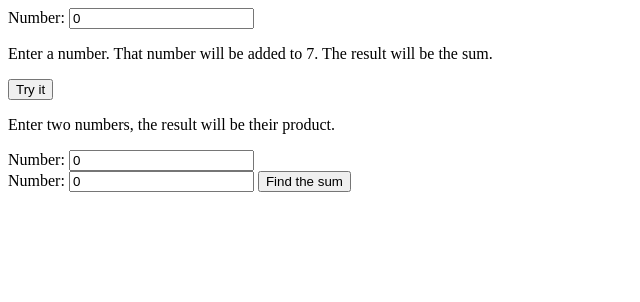
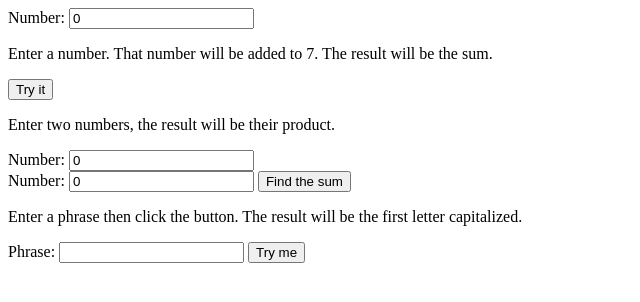
Before and after one commit to emramos21/JS-projects, a plain HTML site: page index.html in a window 1280 px wide. Shown: the whole page, without its empty margins (0-640 px from the left). Drawn offline with Linux system fonts and the light colour scheme.

Commit message:
setting up code for capitalize

```diff
--- a/index.html
+++ b/index.html
@@ -5,6 +5,7 @@
         <title>PAGE TITLE</title>
     </head>
     <body>
+        <!--this is for the addition-->
         Number: <input type="number" id="myNumber" value="0">
         <p id="demo"></p>
         <p>Enter a number. That number will be added to 7. The result will be the sum.</p>
@@ -17,7 +18,7 @@
                 document.getElementById("demo").innerHTML = c;
             }
         </script>
-
+        <!--this is for multiplication-->
         <p> Enter two numbers, the result will be their product.</p>
         Number: <input type="number" id="firstNum" value="0"> <br>
         Number: <input type="number" id="secNum" value="0">
@@ -31,5 +32,18 @@
                 document.getElementById("multiply").innerHTML = c;
             }
         </script>
+        <!--this is to capitalize the letters-->
+        <p>Enter a phrase then click the button. The result will be the first letter capitalized.</p>
+        Phrase: <input type="text" id="phrase">
+        <button onclick="capitalize()">Try me</button>
+        <p id="capitalize"></p>
+        <script>
+            function capitalize() {
+                //if letters were entered, show the first letter capitalized
+                //if they were not letters show an error
+                let text = document.getElementById("phrase").value;
+                document.getElementById("capitalize").innerHTML = text.toUpperCase();
+            }
+        </script>
         </body>
         </html>
```
